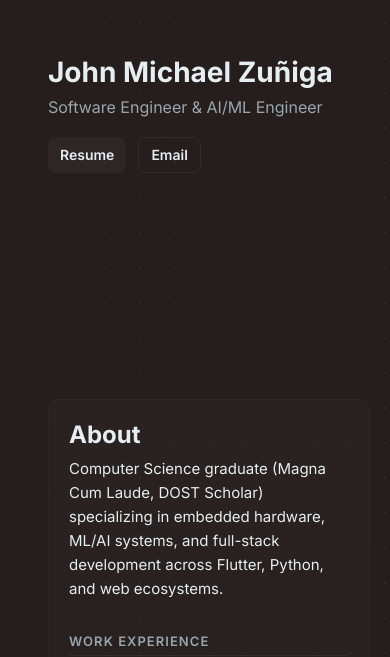
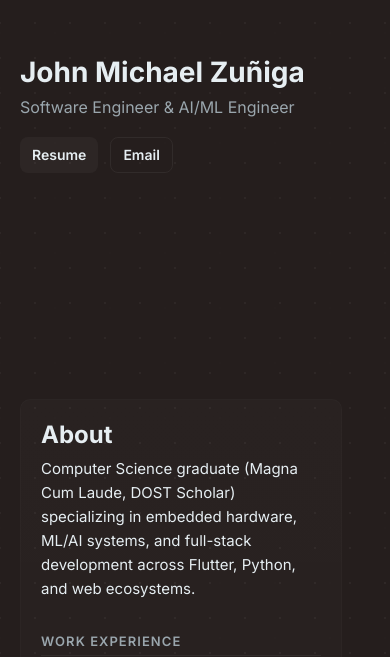
Before and after one commit to water-mizuu/portfolio, a React (Vite) app: page / in a window 390 px wide. Shown: the part 187-844 px from the top of the page. Built offline with nearby package versions, Linux system fonts and the light colour scheme.

Commit message:
Changes to padding

```diff
--- a/src/App.module.css
+++ b/src/App.module.css
@@ -2,7 +2,7 @@
   max-width: var(--max-width);
   margin: 0 auto;
   /* Reserve more space so the main body sits farther from the sidebar */
-  padding: 48px 20px 48px 84px;
+  padding: 48px 48px 48px 84px;
   display: flex;
   flex-direction: column;
   gap: 2rem;
@@ -17,7 +17,7 @@
 @media (max-width: 720px) {
   /* remove reserved padding on small screens */
   .container {
-    padding-left: 48px;
+    padding-left: 20px;
   }
 }
 
```
